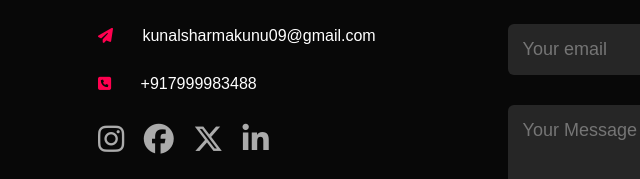
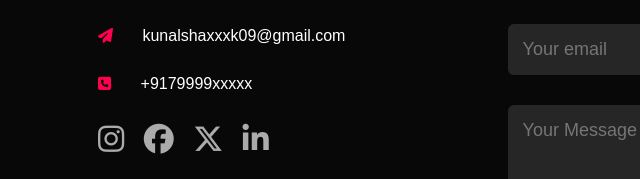
Before and after one commit to kunal8s/kunalportfolio08, a plain HTML site: page index.html in a window 1280 px wide. Shown: the part 2653-2832 px from the top of the page, 30-670 px from the left. Drawn offline with Linux system fonts and the light colour scheme.

Commit message:
Update index.html

```diff
--- a/index.html
+++ b/index.html
@@ -140,8 +140,8 @@
         <div class="row">
             <div class="contact-left">
             <h1 class="sub-title">Contact me</h1>
-            <p> <i class="fa-solid fa-paper-plane"></i> kunalsharmakunu09@gmail.com</p>
-            <p><i class="fa-solid fa-square-phone"></i> +917999983488</p>
+            <p> <i class="fa-solid fa-paper-plane"></i> kunalshaxxxk09@gmail.com</p>
+            <p><i class="fa-solid fa-square-phone"></i> +9179999xxxxx</p>
             <div class="social-icons">
                 <a href="https://www.instagram.com/kunal.__x_/" target="_blank"><i class="fa-brands fa-instagram"></i></a>
                 <a href="" target="_blank"><i class="fa-brands fa-facebook"></i></a>
```
